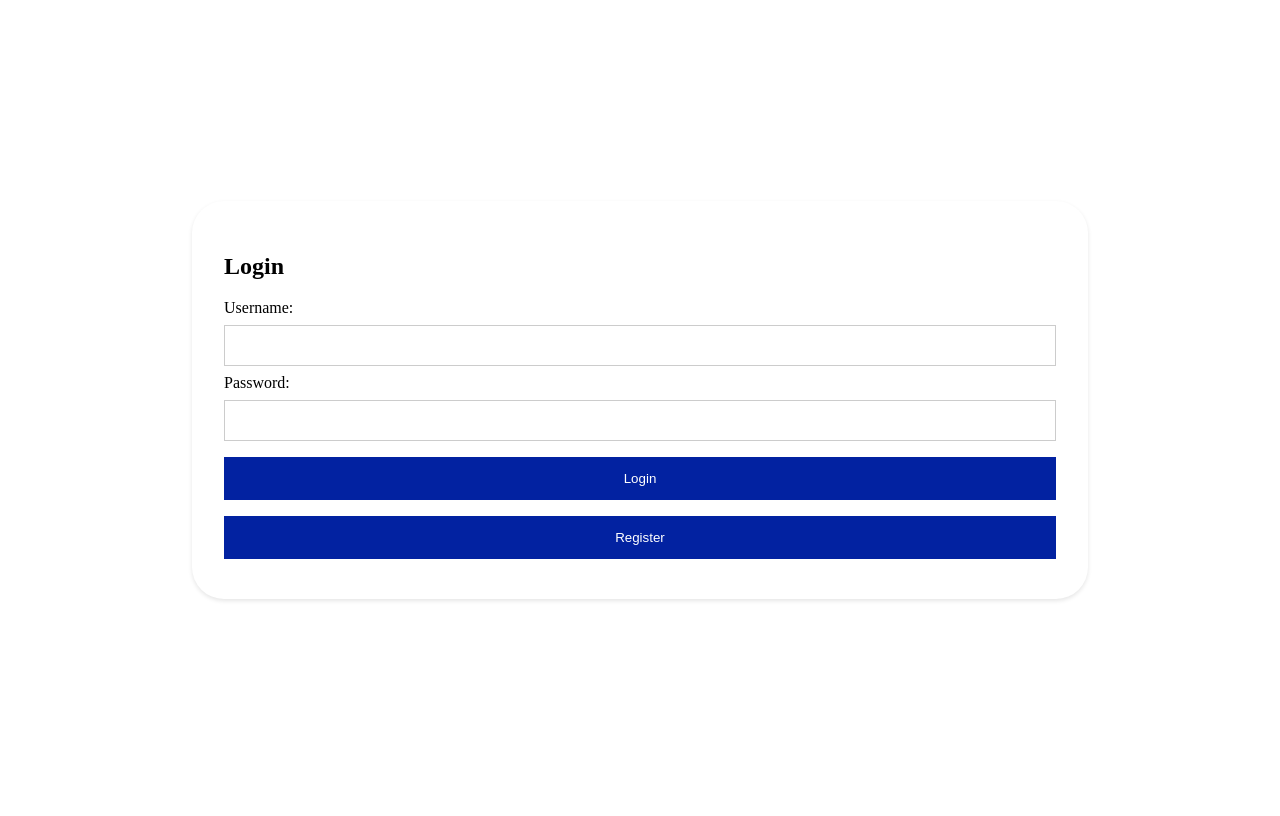
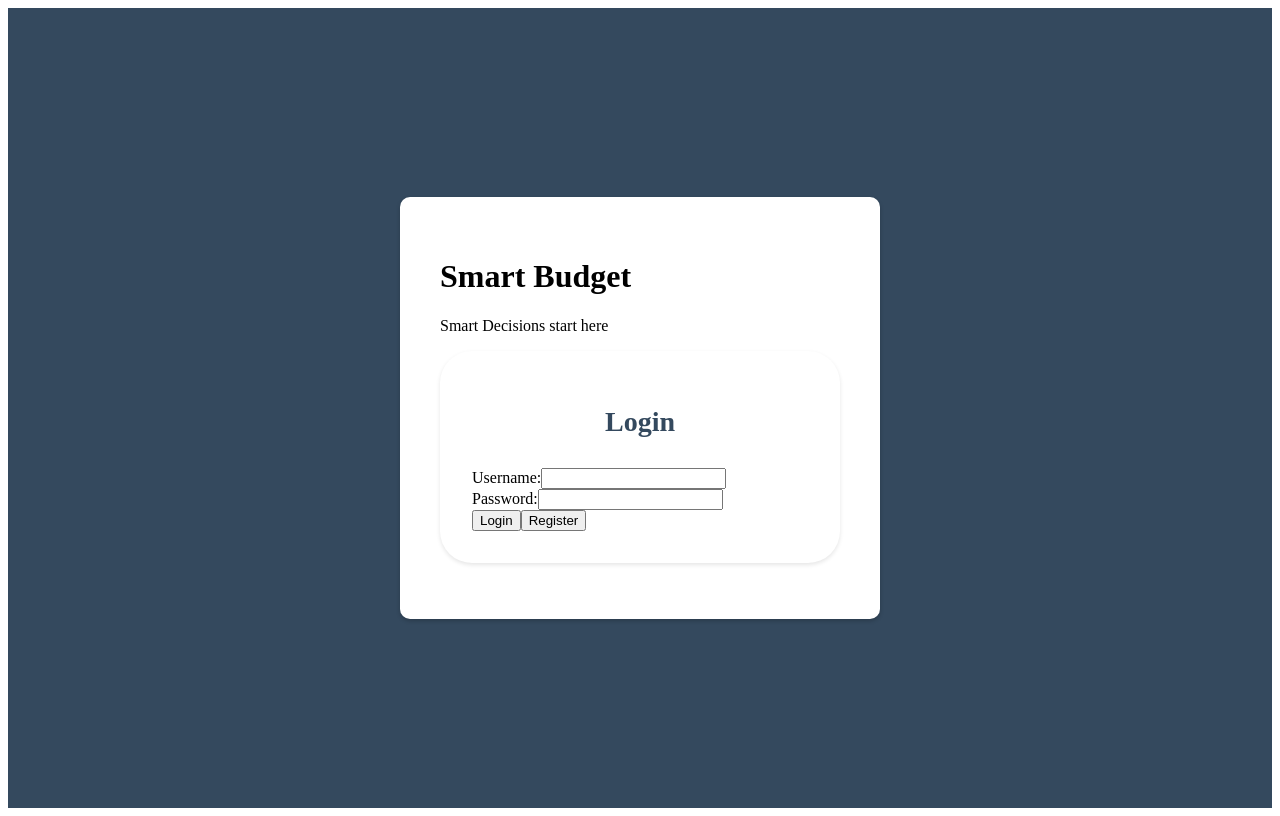
Before and after one commit to KamalShamsi/Smart-Budget, a React (Create React App) app in the folder Frontend/: page / in a window 1280 px wide. Built offline with nearby package versions, Linux system fonts and the light colour scheme.

Commit message:
Different style login page

```diff
--- a/Frontend/src/pages/Login/index.js
+++ b/Frontend/src/pages/Login/index.js
@@ -1,14 +1,20 @@
 import React from "react";
 import LoginForm from "../../components/LoginForm";
-import "./styles.css";
 import Card from "../../components/Card";
+import './styles.css';
 
 const LoginPage = () => {
   return (
     <div className="login_page_wrapper">
       <div className="login_card_container">
+        <div className="background_container">
+          <h1 className="background_text">Smart Budget</h1>
+          <p className="background_text_secondary">
+            Smart Decisions start here
+          </p>
+        </div>
         <Card color="white">
-          <h2>Login</h2>
+          <h2 className="login_title">Login</h2>
           <LoginForm />
         </Card>
       </div>
--- a/Frontend/src/pages/Login/styles.css
+++ b/Frontend/src/pages/Login/styles.css
@@ -1,30 +1,72 @@
-input[type="text"],
-input[type="password"] {
-  width: 100%;
-  padding: 12px 20px;
-  margin: 8px 0;
-  display: inline-block;
-  border: 1px solid #ccc;
-  box-sizing: border-box;
-}
+/* styles.css */
 
 .login_page_wrapper {
+    background-color: #34495e;
+    height: 100vh;
     display: flex;
     justify-content: center;
     align-items: center;
-  height: 100vh;
-}
-button {
-  background-color: #0222a1;
-  color: rgb(255, 255, 255);
-  padding: 14px 20px;
-  margin: 8px 0;
-  border: none;
-  cursor: pointer;
-  width: 100%;
   }
 
   .login_card_container {
-  width: 70%;
-  position: absolute;
+    width: 400px;
+    padding: 40px;
+    border-radius: 10px;
+    background-color: #ffffff;
+    box-shadow: 0 2px 4px rgba(0, 0, 0, 0.2);
   }
+
+  .login_title {
+    color: #34495e;
+    font-size: 28px;
+    margin-bottom: 30px;
+    text-align: center;
+  }
+
+  .login_form {
+    display: flex;
+    flex-direction: column;
+  }
+
+  .login_form input {
+    padding: 12px;
+    margin-bottom: 20px;
+    border: none;
+    border-radius: 5px;
+    background-color: #f5f5f5;
+    color: #34495e;
+  }
+
+  .login_form button {
+    padding: 12px;
+    margin-top: 10px;
+    border: none;
+    border-radius: 5px;
+    background-color: #34495e;
+    color: #ffffff;
+    font-weight: bold;
+    cursor: pointer;
+  }
+
+  .login_form button:hover {
+    background-color: #2c3e50;
+  }
+
+  .login_form label {
+    color: #34495e;
+    font-weight: bold;
+    margin-bottom: 10px;
+  }
+
+  .login_title_large {
+    color: #ffffff;
+    font-size: 60px;
+    text-align: center;
+    margin-bottom: 20px;
+  }
+
+  .login_subtitle {
+    color: #ffffff;
+    font-size: 24px;
+    text-align: center;
+  }
```
Lines whose indentation alone changed are shown as unchanged.
